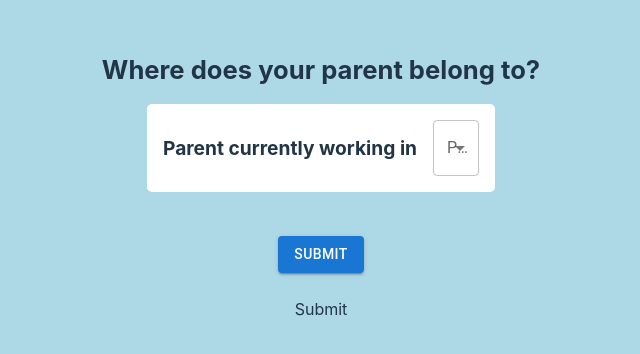
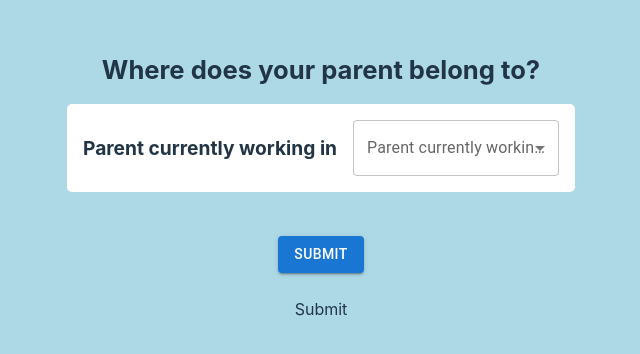
Before and after one commit to Jagadeesh-Kumar-With-Initial-As-S/creamy-layer, a React (Vite) app: page / in a window 1280 px wide. Shown: the part 220-574 px from the top of the page, without its empty margins (319-959 px from the left). Built offline with nearby package versions, Linux system fonts and the light colour scheme.

Commit message:
Update App.css

```diff
--- a/src/App.css
+++ b/src/App.css
@@ -51,8 +51,7 @@ align-items: center;
   box-shadow: '0px 2px 3.84px rgba(0, 0, 0, 0.25)';
 }
 #demo-simple-select {
-
-  min-width: 500
+  width:10rem;
 }
 .heading{
   font-size:1.6rem;
@@ -74,7 +73,7 @@ align-items: center;
   }
 
   #demo-simple-select {
-    min-width: 200
+    min-width: 200;
   }
 
   .text-container {
```
